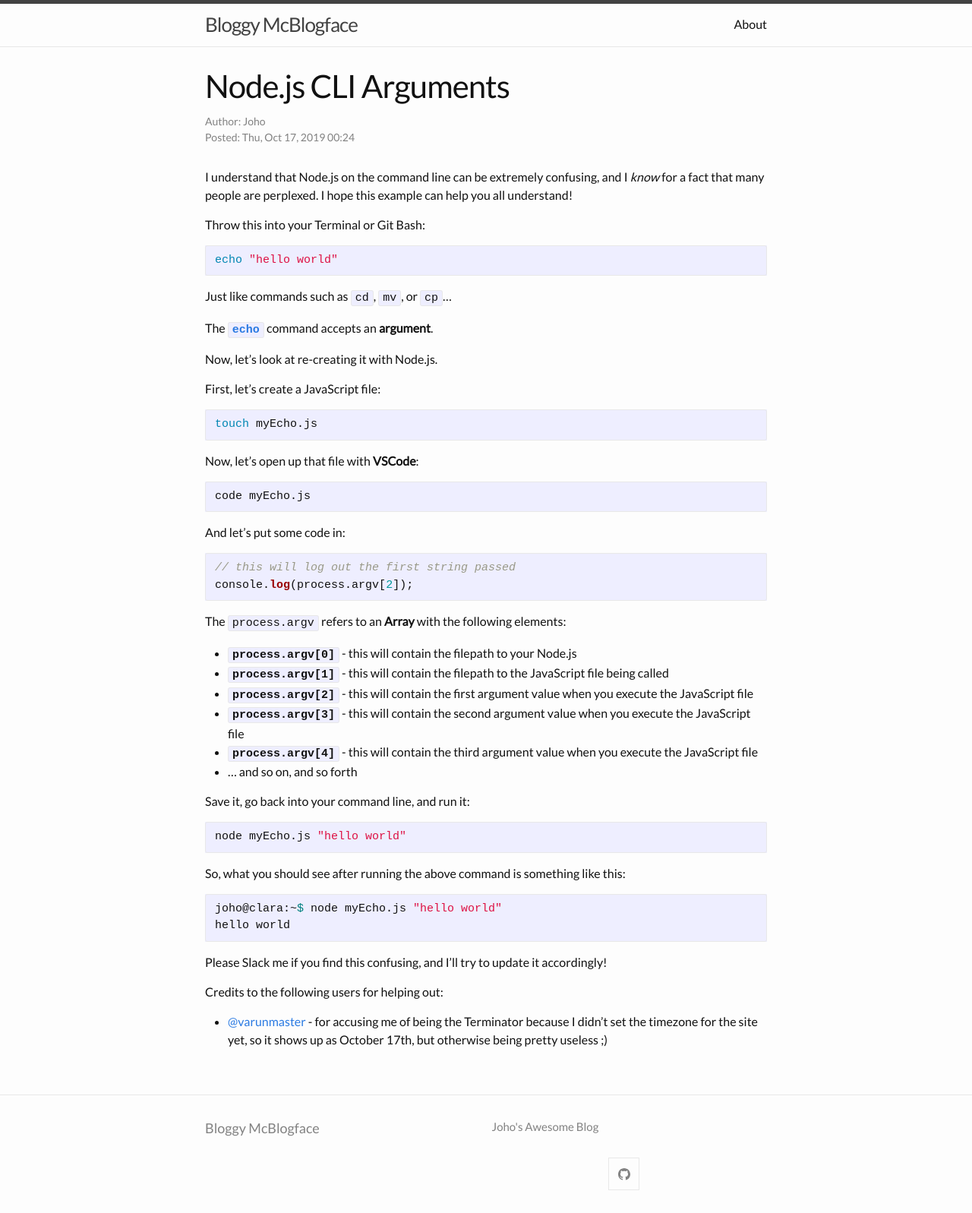
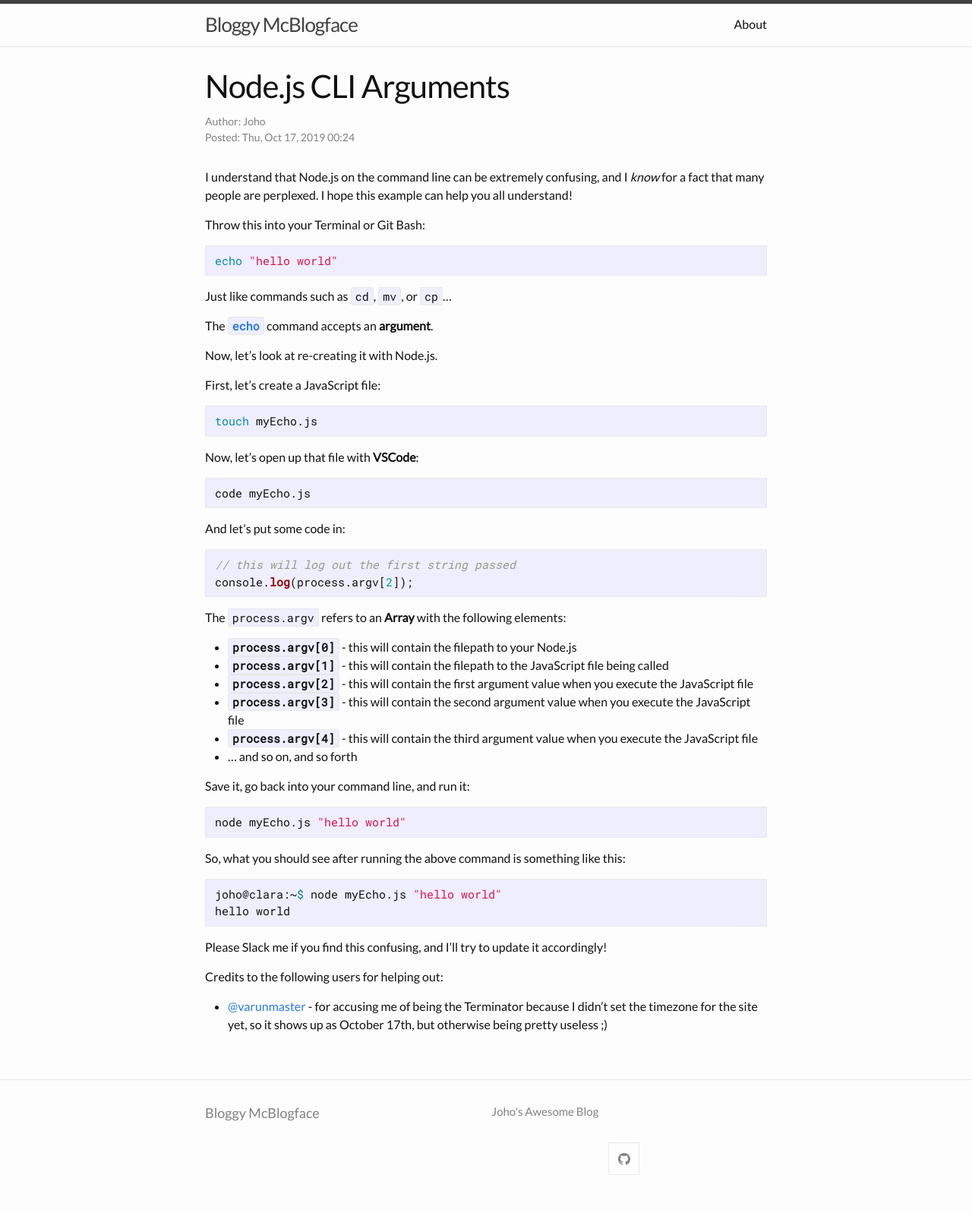
Before and after one commit to loljoho/blog, a Jekyll site: the page built from _posts/2019-10-16-nodejs-cli-arguments.markdown, in a window 1280 px wide. Shown: the whole page at 76% size. Built offline with Jekyll 4.4.1, drawn with Linux system fonts in a browser that asks for light colours.

Commit message:
Apply font family to `code` blocks

```diff
--- a/assets/css/style.scss
+++ b/assets/css/style.scss
@@ -18,3 +18,9 @@ $mono-font-family: 'Roboto Mono', "Lucida Console", Monaco, monospace;
     display: block;
   }
 }
+
+// Monospace Code
+code,
+pre {
+  font-family: $mono-font-family;
+}
```
